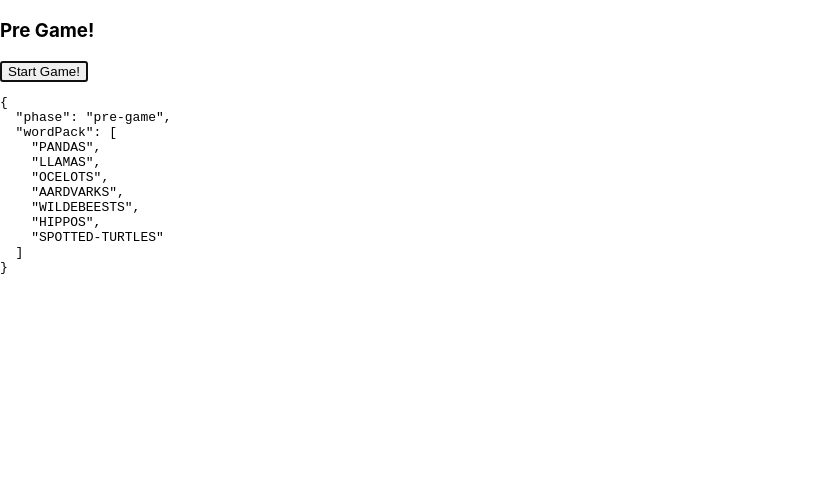
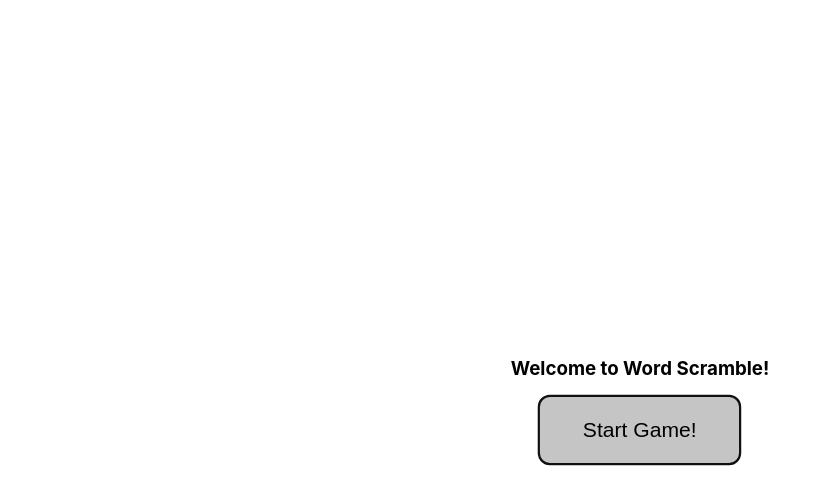
Before and after one commit to PierceLanternStudios/word-scramble, a React (Create React App) app: page / in a window 1280 px wide. Shown: the top 504 px of the page, without its empty margins (0-831 px from the left). Built offline with nearby package versions, Linux system fonts and the light colour scheme.

Commit message:
beginning styling

```diff
--- a/src/App.tsx
+++ b/src/App.tsx
@@ -4,6 +4,8 @@ import { reducer, getInitialState } from "./useAppState";
 import { normalizeString } from "./Normalization";
 import { isBindingName } from "typescript";
 import InGameCSS from "./InGame.module.css";
+import PreGameCSS from "./PreGame.module.css";
+import ButtonCSS from "./Button.module.css";
 
 // ######################################################################
 // ==================     App Render     ================================
@@ -34,22 +36,25 @@ function App() {
   switch (state.phase) {
     case "pre-game":
       return (
-        <div>
-          <h3>Pre Game!</h3>
+        <div className={PreGameCSS.container}>
+          <h3>Welcome to Word Scramble!</h3>
           {state.wordPack === null ? (
             "Loading words..."
           ) : (
-            <button autoFocus onClick={() => dispatch({ type: "start-game" })}>
+            <button
+              autoFocus
+              className={ButtonCSS.button}
+              onClick={() => dispatch({ type: "start-game" })}
+            >
               Start Game!
             </button>
           )}
-          <pre>{JSON.stringify(state, null, 2)}</pre>
         </div>
       );
 
     case "in-game":
       return (
-        <div>
+        <div className={InGameCSS.container}>
           <h3>In Game!</h3>
           <div>Goal: {state.wordScrambled}</div>
           <label>
@@ -78,7 +83,6 @@ function App() {
               Skip this word
             </button>
           </div>
-          <pre>{JSON.stringify(state, null, 2)}</pre>
         </div>
       );
     case "post-game":
@@ -95,7 +99,6 @@ function App() {
               Start a new Game!
             </button>
           </div>
-          <pre>{JSON.stringify(state, null, 2)}</pre>
         </div>
       );
   }
--- /dev/null
+++ b/src/Button.module.css
@@ -0,0 +1,36 @@
+.button {
+  padding: 20px 40px;
+  font-size: larger;
+  background-color: rgb(197, 197, 197);
+  border-radius: 10px;
+  border: 1px;
+  border-style: solid;
+  border-color: rgb(117, 117, 117);
+  transition-duration: 0.25s;
+}
+
+.button:hover,
+button:focus {
+  scale: 1.1;
+}
+
+@keyframes wiggle {
+  0% {
+    transform: rotate(0deg);
+  }
+  20% {
+    transform: rotate(1.5deg);
+  }
+  40% {
+    transform: rotate(-1.5deg);
+  }
+  60% {
+    transform: rotate(1.5deg);
+  }
+  80% {
+    transform: rotate(-1.5deg);
+  }
+  100% {
+    transform: rotate(0deg);
+  }
+}
--- a/src/InGame.module.css
+++ b/src/InGame.module.css
@@ -1,3 +1,11 @@
 .inputField {
   text-transform: uppercase;
 }
+
+.container {
+  display: flex;
+  text-align: center;
+  flex-direction: column;
+  align-items: center;
+  row-gap: 10px;
+}
--- /dev/null
+++ b/src/PreGame.module.css
@@ -0,0 +1,8 @@
+.container {
+  display: flex;
+  align-items: center;
+  flex-direction: column;
+  vertical-align: center;
+  justify-content: center;
+  height: 100vh;
+}
```
